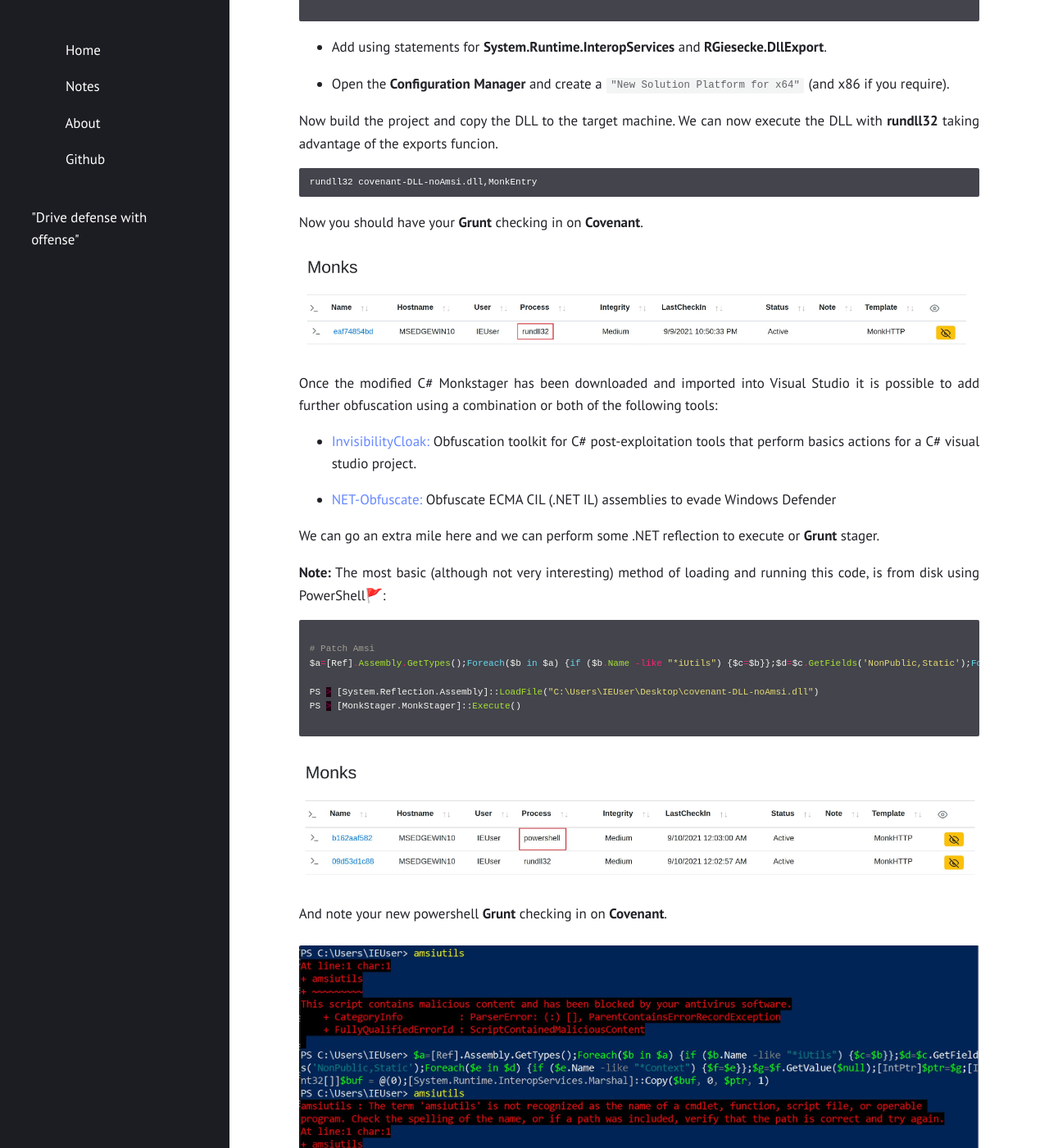
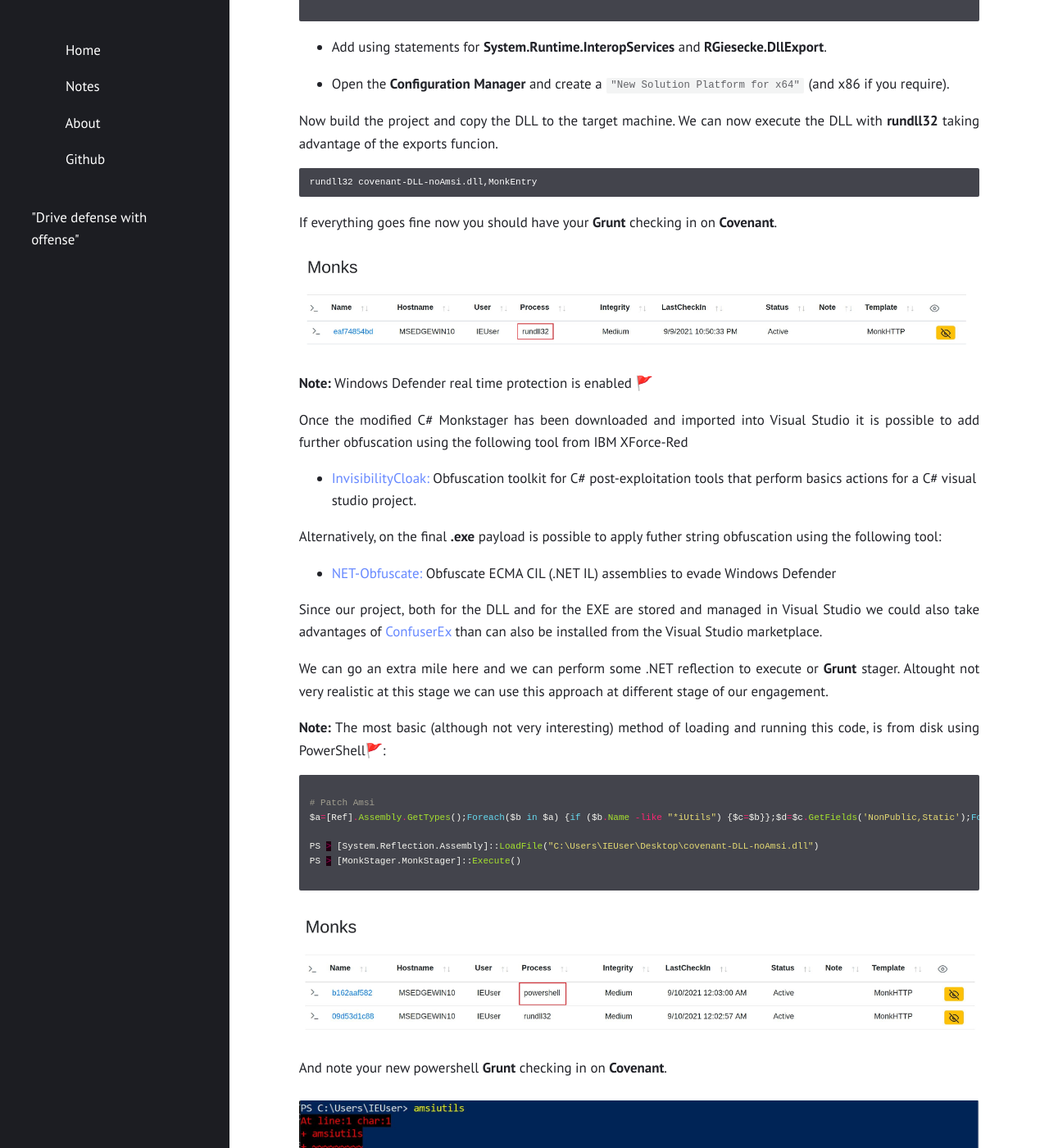
Before and after one commit to Fil88/Fil88.github.io, a Jekyll site: the page built from _posts/2021-07-01-Entering-the-Covenant-C2C.md, in a window 1280 px wide and 1400 px high, scrolled down 5625 px. Shown: the whole window at 82% size. Built offline with Jekyll 4.4.1, drawn with Linux system fonts in a browser that asks for light colours.

Commit message:
Update 2021-07-01-Entering-the-Covenant-C2C.md

````diff
--- a/_posts/2021-07-01-Entering-the-Covenant-C2C.md
+++ b/_posts/2021-07-01-Entering-the-Covenant-C2C.md
@@ -256,21 +256,30 @@
 rundll32 covenant-DLL-noAmsi.dll,MonkEntry
 ```
 
-Now you should have your __Grunt__ checking in on __Covenant__.
+If everything goes fine now you should have your __Grunt__ checking in on __Covenant__.
 
 <p align="center">
   <img src="/assets/posts/2021-07-01-Entering-the-Covenant-C2C/cov3.JPG">
 </p>
 
-Once the modified C# Monkstager has been downloaded and imported into Visual Studio it is possible to add further obfuscation using a combination or both of the following tools:
+
+__Note:__ Windows Defender real time protection is enabled 🚩
+
+
+Once the modified C# Monkstager has been downloaded and imported into Visual Studio it is possible to add further obfuscation using the following tool from IBM XForce-Red
 
 - [InvisibilityCloak:](https://github.com/xforcered/InvisibilityCloak) Obfuscation toolkit for C# post-exploitation tools that perform basics actions for a C# visual studio project.
+
+Alternatively, on the final __.exe__ payload is possible to apply futher string obfuscation using the following tool:
 
 
 - [NET-Obfuscate:](https://github.com/BinaryScary/NET-Obfuscate) Obfuscate ECMA CIL (.NET IL) assemblies to evade Windows Defender
 
+Since our project, both for the DLL and for the EXE are stored and managed in Visual Studio we could also take advantages of [ConfuserEx](https://github.com/mkaring/ConfuserEx) than can also be installed from the Visual Studio marketplace.
 
-We can go an extra mile here and we can perform some .NET reflection to execute or __Grunt__ stager.
+
+We can go an extra mile here and we can perform some .NET reflection to execute or __Grunt__ stager. Altought not very realistic at this stage we can use this approach at different stage of our engagement.
+
 
 
 __Note:__ The most basic (although not very interesting) method of loading and running this code, is from disk using PowerShell🚩:
````
